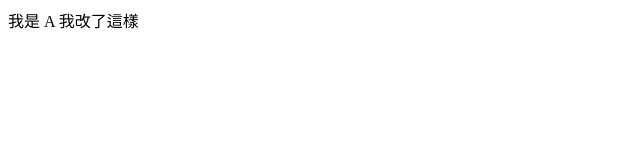
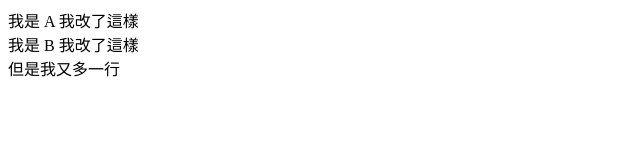
Before and after one commit to zhanjian0217/mac_http, a plain HTML site: page index.html in a window 1280 px wide. Shown: the whole page, without its empty margins (0-640 px from the left). Drawn offline with Linux system fonts and the light colour scheme.

Commit message:
Update index.html (B)

```diff
--- a/index.html
+++ b/index.html
@@ -8,6 +8,8 @@
 <body>
 
   <nav>我是 A 我改了這樣</nav>
+  <nav>我是 B 我改了這樣</nav>
+  <div>但是我又多一行</div>
 
 </body>
 </html>
```
